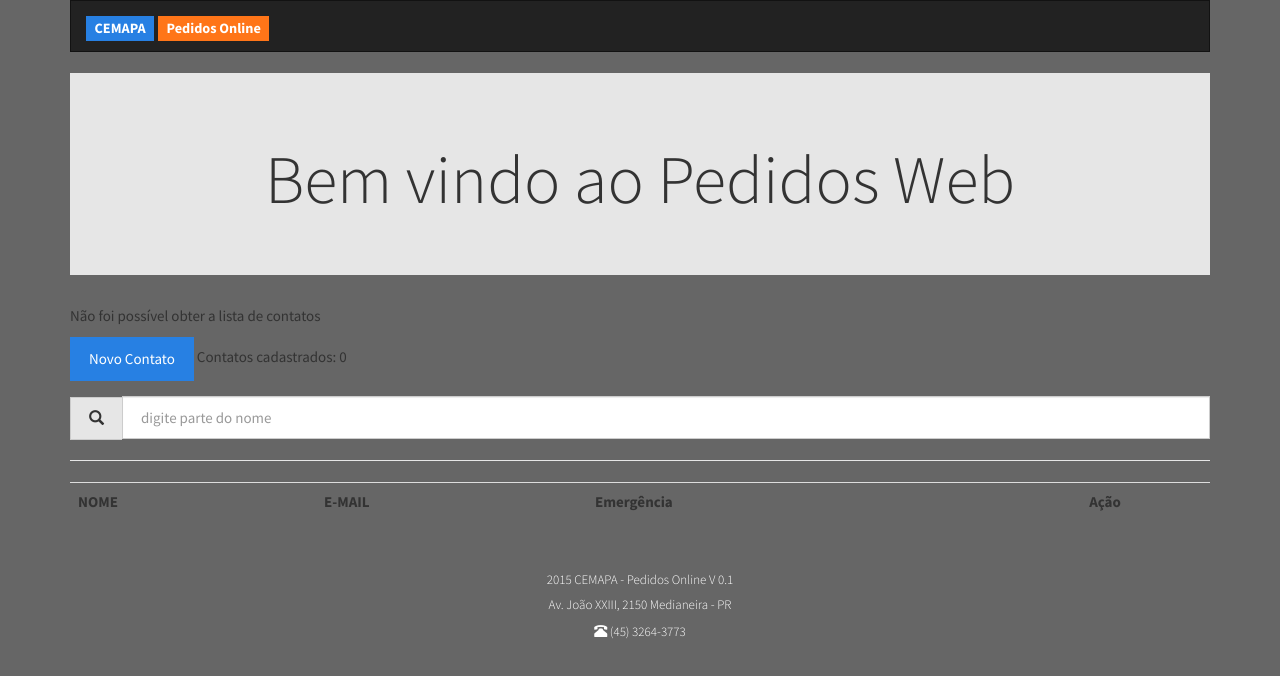
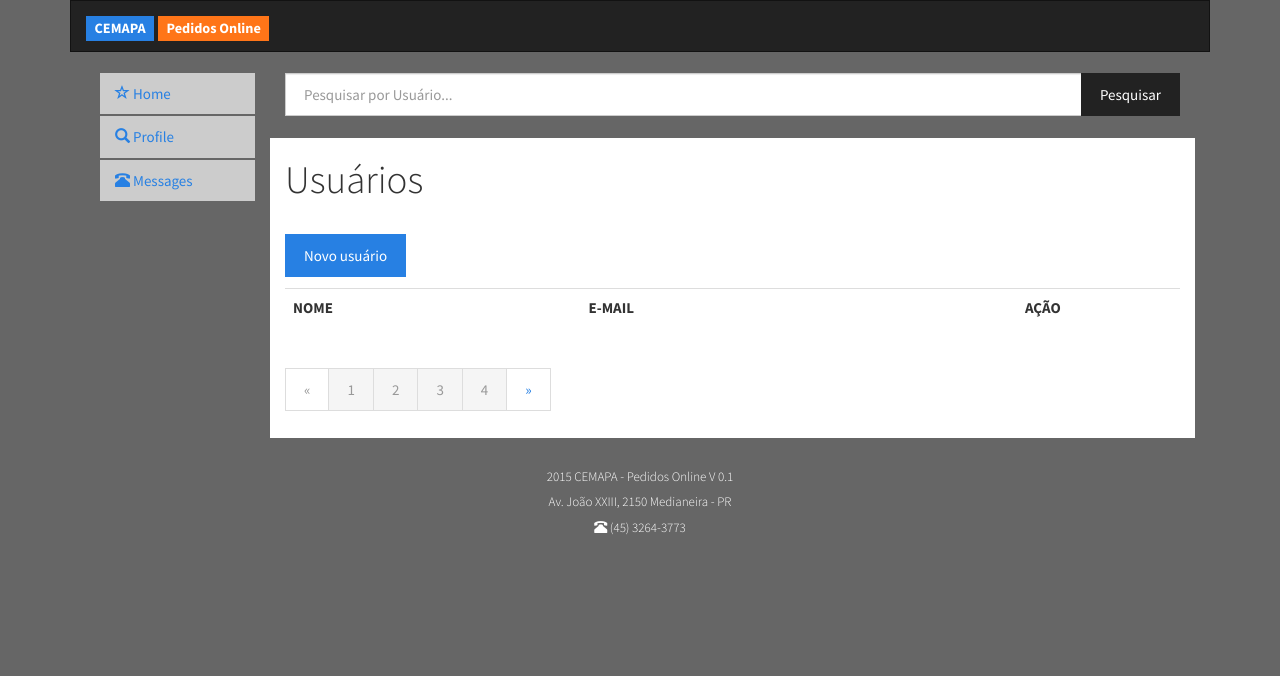
Before and after one commit to adrieldias/pedidoweb, a website: page public/index.html at #/contatos in a window 1280 px wide. Drawn offline with nearby package versions, Linux system fonts and the light colour scheme; no server answers.

Commit message:
Adaptação do layout novo. Signed-off-by: adrieldias <adrieldias@hotmail.com>

```diff
--- a/public/partials/contatos.html
+++ b/public/partials/contatos.html
@@ -1,19 +1,104 @@
 <!-- public/partials/contatos.html -->
-<div class="jumbotron">
-	<h1 class="text-center">
-		Bem vindo ao Pedidos Web
-	</h1>
+<div class="container-fluid">	<!-- Elementos da página devem estar dentro de um container -->
+	<!-- Barra lateral esquerda -->
+	<aside role="complementary" class="col-md-2">
+		<ul class="nav nav-pills nav-stacked">
+			<li role="presentation" class="menulateral">
+				<a href="#">
+					<span class="glyphicon glyphicon-star-empty" aria-hidden="false"></span>
+					Home
+				</a>
+			</li>
+			<li role="presentation" class="menulateral">
+				<a href="#">
+					<span class="glyphicon glyphicon-search" aria-hidden="true"></span>
+					Profile
+				</a>
+			</li>
+			<li role="presentation" class="menulateral">
+				<a href="#">
+					<span class="glyphicon glyphicon-phone-alt" aria-hidden="true"></span>
+					Messages
+				</a>
+			</li>
+		</ul>
+
+	</aside>
+	<div role="complementary" class="col-md-10">
+		<div class="input-group">
+			<input ng-model="filtro" type="search" class="form-control" placeholder="Pesquisar por Usuário...">
+			<span class="input-group-btn">
+				<button class="btn btn-default" type="button">
+					Pesquisar
+				</button>
+			</span>
+		</div>
+		<br>
+	</div>
+
+	<div role="main" class="col-md-10 principal">
+			<p><h1>Usuários</h1></p>
+			<br>
+			<p>
+			<a href="#" class="btn btn-primary">Novo usuário</a>
+			</p>
+
+
+		<div class="table-responsive">
+			<table class="table table-hover">
+				<tr>
+					<th>NOME</th>
+					<th>E-MAIL</th>
+					<th class="text-center">AÇÃO</th>
+				</tr>
+				<tr ng-repeat="contato in contatos | filter: filtro" style="font-size: large">
+					<td>
+						<a ng-href="#/contato/{{contato._id}}">{{contato.nome}}</a>
+					</td>
+					<td>{{contato.email}}</td>
+					<td class="text-center">
+						<button ng-click="detalha(contato)"
+							class="btn btn-info">
+							Mais Informações
+						</button>
+						<button ng-click="#/contato/{{contato._id}}"
+							class="btn btn-primary">
+							Editar
+						</button>
+						<button ng-click="remove(contato)"
+							class="btn btn-warning">
+								Excluir
+						</button>
+					</td>
+				</tr>
+			</table>
+			<nav>
+				<ul class="pagination">
+					<li class="disabled"><a href="#" aria-label="Previous">
+						<span aria-hidden="true">&laquo;</span></a></li>
+					<li class="active"><a href="#">
+						1 <span class="sr-only">(current)</span></a></li>
+					<li class="active"><a href="#">
+						2 <span class="sr-only">(current)</span></a></li>
+					<li class="active"><a href="#">
+						3 <span class="sr-only">(current)</span></a></li>
+					<li class="active"><a href="#">
+						4 <span class="sr-only">(current)</span></a></li>
+					<li class="enabled"><a href="#" aria-label="Next">
+						<span aria-hidden="true">&raquo;</span></a></li>
+				</ul>
+			</nav>
+		</div>
+	<!--</div>-->
+
 </div>
-<p ng-show="mensagem.texto">
-	{{mensagem.texto}}
-</p>
 
-<div class="form-group">
+<!--<div class="form-group">
 	<a ng-href="#/contato" class="btn btn-primary">Novo Contato</a>
 	Contatos cadastrados: {{contatos.length}}
 </div>
 <div class="input-group">
-	<!--<span class="input-group-addon">Procurar</span>-->
+	<!--<span class="input-group-addon">Procurar</span>
 	<span class="glyphicon glyphicon-search input-group-addon" aria-hidden="true"></span>
 	<input ng-model="filtro" type="search" placeholder="digite parte do nome" class="form-control">
 </div>
@@ -42,4 +127,4 @@
 			</td>
 		</tr>
 	</table>
-</div>
+</div>-->
```
